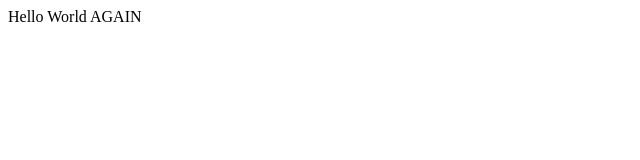
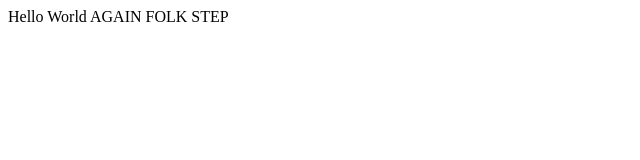
Before and after one commit to piousgeorge/ledung3, a plain HTML site: page index.html in a window 1280 px wide. Shown: the whole page, without its empty margins (0-640 px from the left). Drawn offline with Linux system fonts and the light colour scheme.

Commit message:
Change Folk

```diff
--- a/index.html
+++ b/index.html
@@ -5,6 +5,7 @@
 </head>
 <body >
 Hello World AGAIN
+FOLK STEP
 
 </body>
 
```
